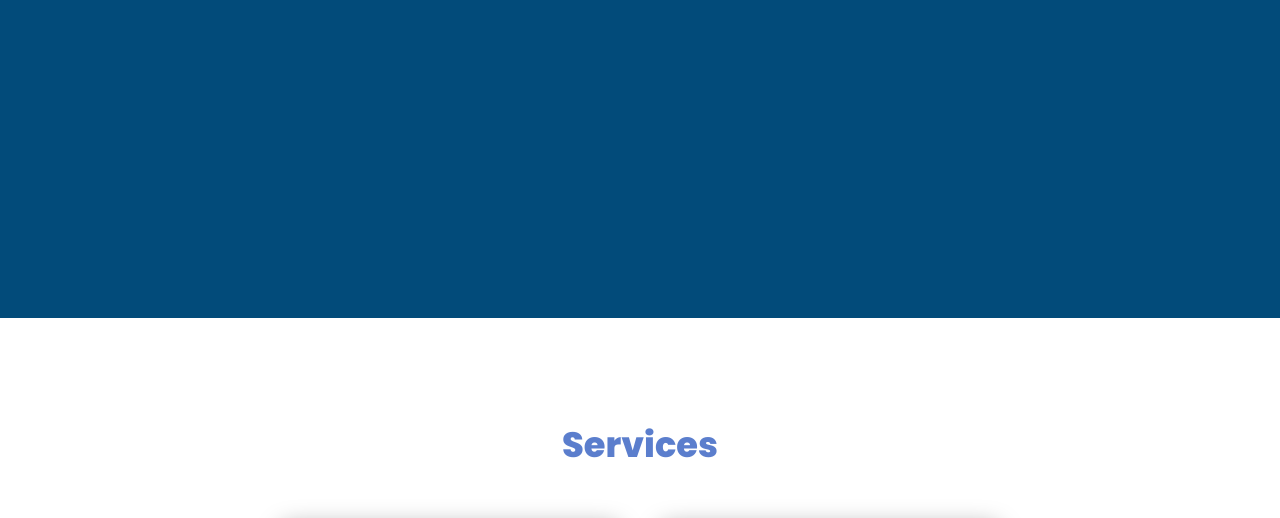
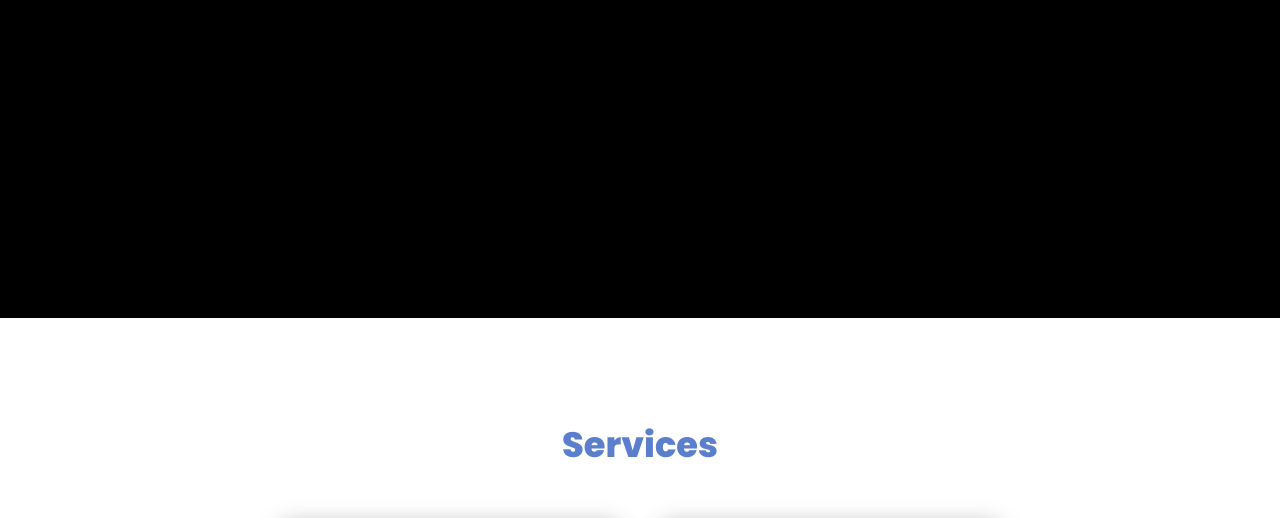
Before and after one commit to jemyxxo/profile-website, a plain HTML site: page index.html in a window 1280 px wide. Shown: the part 482-1000 px from the top of the page. Drawn offline with Linux system fonts and the light colour scheme.

Commit message:
Update style.css

```diff
--- a/style.css
+++ b/style.css
@@ -43,7 +43,7 @@ section{
     min-height: 100vh;
     display:flex ;
     align-items: top;
-    background-color: #024B7A;
+    background-color: black;
     background-size: cover;
     background-position: center;
     background-attachment: fixed;
```
